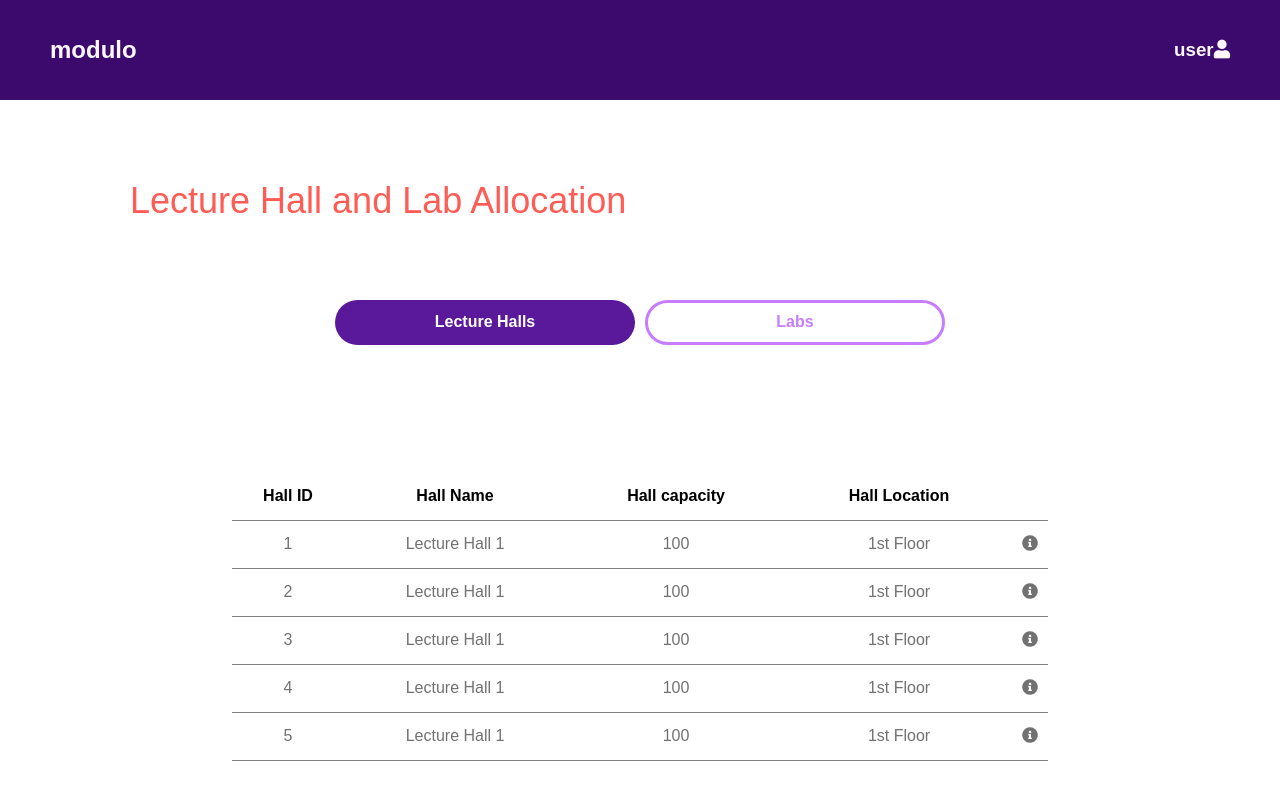
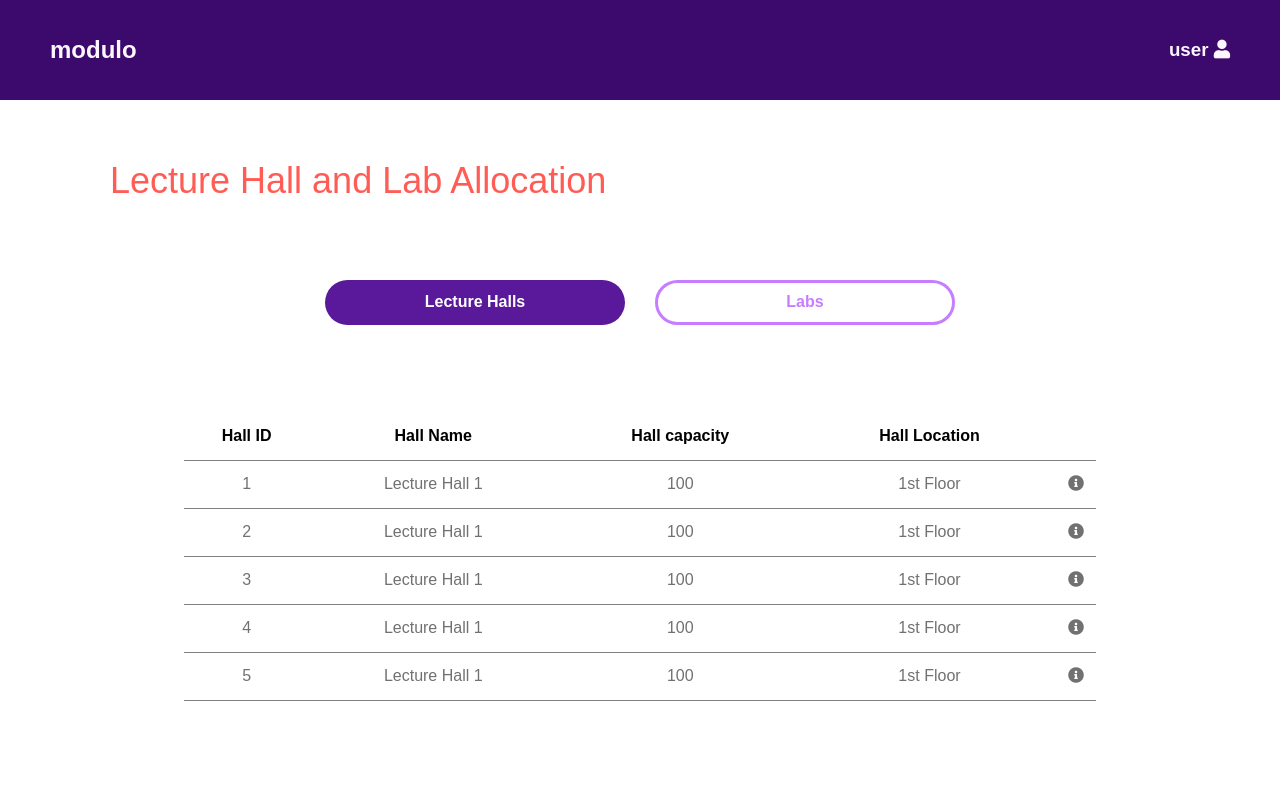
Before and after one commit to GayanKod/Modulo, a React (Create React App) app in the folder client/: page /lec-hall-allocation in a window 1280 px wide. Shown: the top 800 px of the page. Built offline with nearby package versions, Linux system fonts and the light colour scheme.

Commit message:
added seperate components

```diff
--- a/client/src/components/LecHomePage.tsx
+++ b/client/src/components/LecHomePage.tsx
@@ -1,23 +1,18 @@
 import { useState } from "react";
 import "../styles/LecHomePage.scss";
 import TableDetails from "./LecHallAllocation/TableDetails";
+import Navbar2 from "./Navbar2";
+import PageTitle from "./PageTitle";
 
 export default function LecHomePage() {
   const [btn, setBtn] = useState("lec");
+  const title = "Lecture Hall and Lab Allocation";
 
   return (
     <>
-      <div className="nav">
-        <h2 className="logo">
-          <a href="/">modulo</a>
-        </h2>
-        <h3 className="user">
-          <a href="#">user</a>
-          <i className="fas fa-solid fa-user"></i>
-        </h3>
-      </div>
+      <Navbar2 />
       <div className="container">
-        <h1 className="page-title">Lecture Hall and Lab Allocation</h1>
+        <PageTitle title={title} />
         <div className="buttons">
           <button
             onClick={() => {
--- /dev/null
+++ b/client/src/components/Navbar2.tsx
@@ -0,0 +1,13 @@
+export default function Navbar2() {
+  return (
+    <div className="nav">
+      <h2 className="logo">
+        <a href="/">modulo</a>
+      </h2>
+      <h3 className="user">
+        <a href="#">user </a>
+        <i className="fas fa-solid fa-user"></i>
+      </h3>
+    </div>
+  );
+}
--- /dev/null
+++ b/client/src/components/PageTitle.tsx
@@ -0,0 +1,9 @@
+interface Props {
+  title: string;
+}
+
+function PageTitle({ title }: Props) {
+  return <h1 className="page-title">{title}</h1>;
+}
+
+export default PageTitle;
--- a/client/src/styles/LecHomePage.scss
+++ b/client/src/styles/LecHomePage.scss
@@ -2,7 +2,7 @@
 
 .nav {
   background-color: $P3;
-  height: 100px;
+  height: 60px;
   display: flex;
   justify-content: space-between;
   align-items: center;
@@ -16,7 +16,7 @@
 }
 
 .container {
-  margin: 80px;
+  margin: 60px;
 }
 
 .page-title {
@@ -40,8 +40,6 @@
     color: white;
     font-size: 16px;
     font-weight: 600;
-
-    background-color: $P3;
     width: 300px;
     height: 45px;
     border-radius: 30px;
@@ -54,7 +52,7 @@
 }
 
 .table-container {
-  padding: 50px;
+  padding: 10px;
   display: flex;
   justify-content: center;
 }
```
